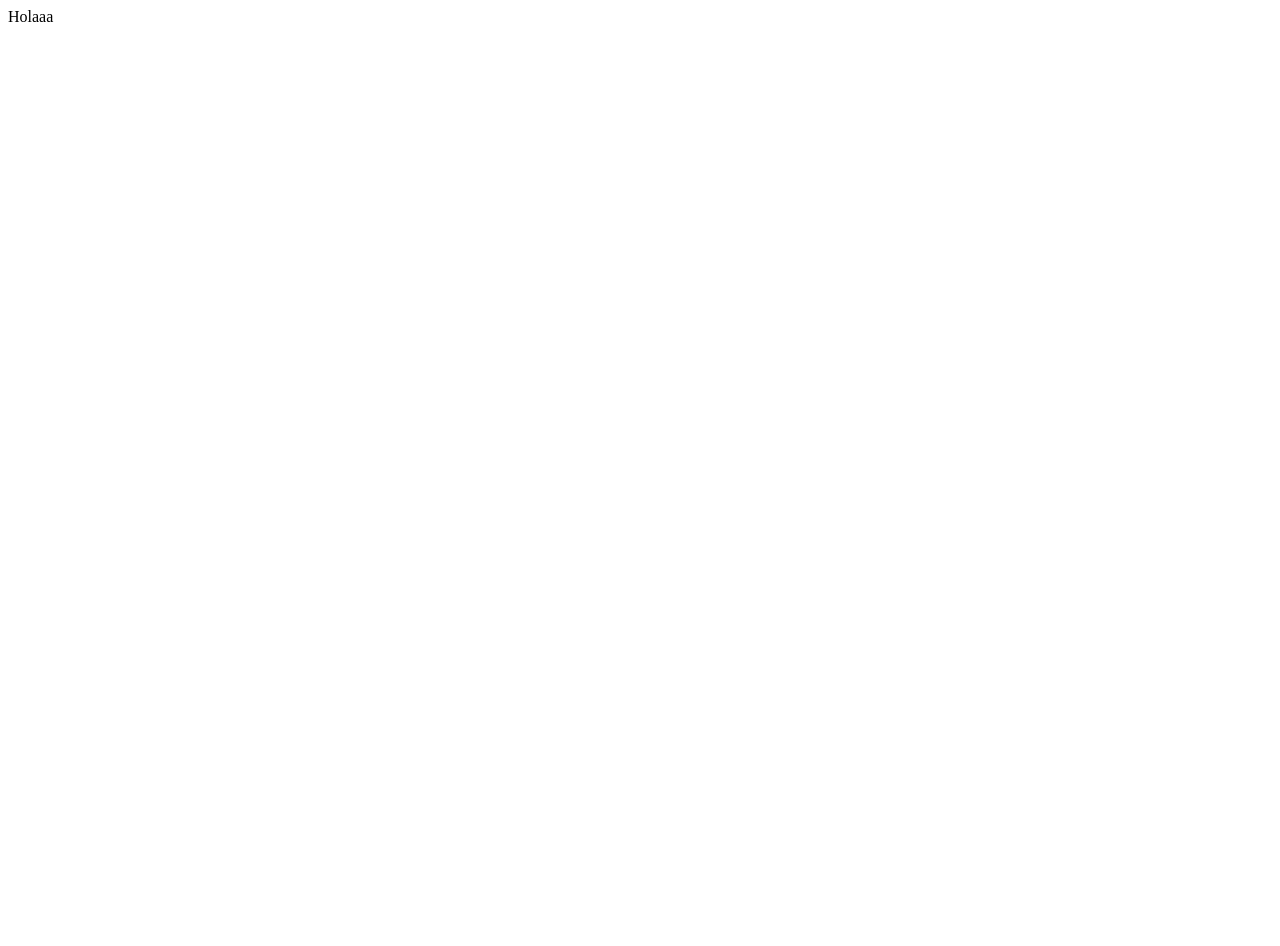
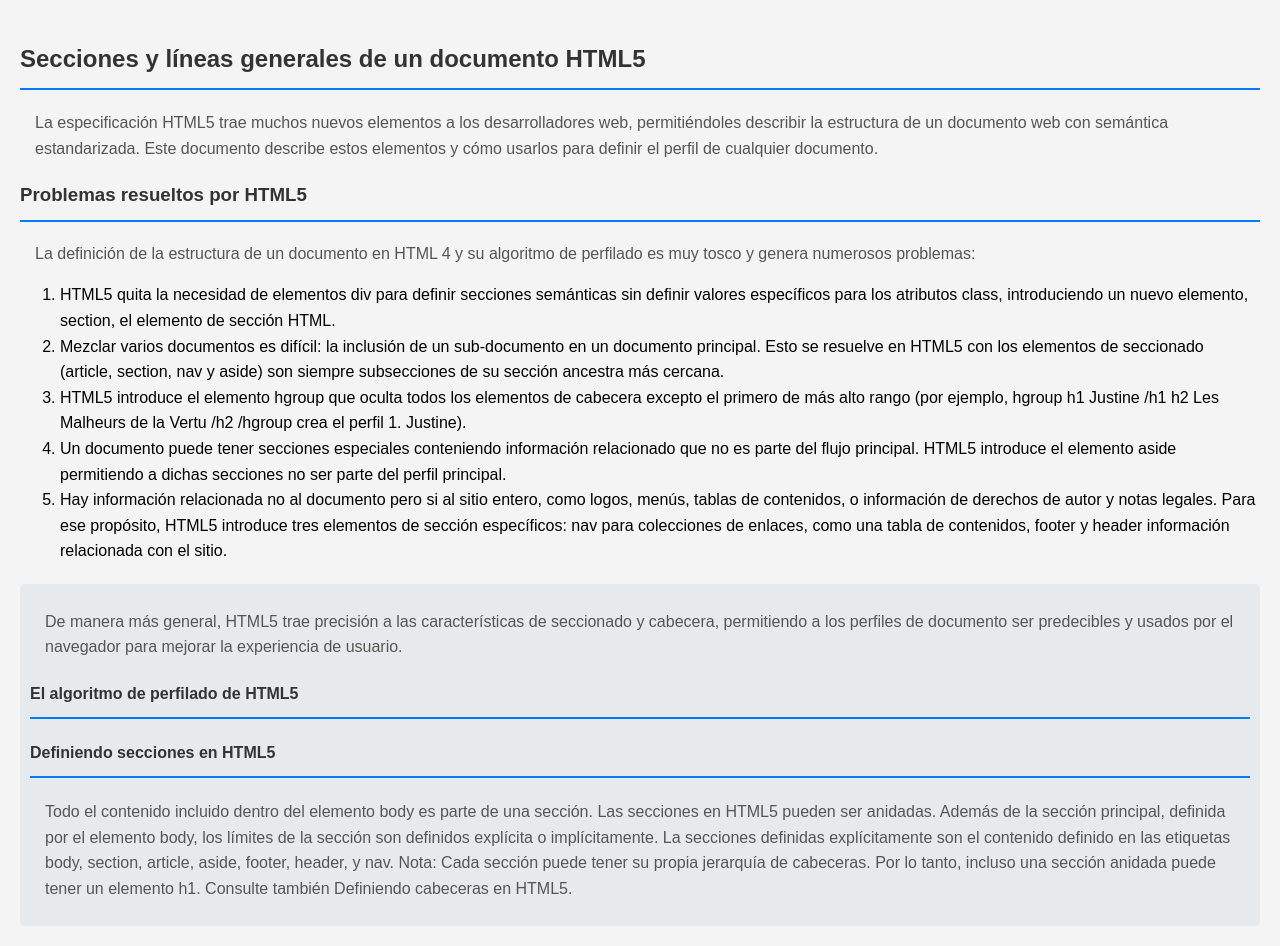
Before and after one commit to jgonzaco/HTML-CSS-y-JS-Proyects, a plain HTML site: page index.html in a window 1280 px wide. Before the commit the page ends 800 px from the top, so only its background shows below. Drawn offline with Linux system fonts and the light colour scheme.

Commit message:
Actualizacion de html e introduccion de css

```diff
--- a/index.html
+++ b/index.html
@@ -1,11 +1,82 @@
 <!DOCTYPE html>
 <html lang="en">
+
 <head>
     <meta charset="UTF-8">
     <meta name="viewport" content="width=device-width, initial-scale=1.0">
-    <title>Document</title>
+    <link rel="stylesheet" type="text/css" href="style.css">
+    <title>Practica 1</title>
 </head>
+
 <body>
-    Holaaa
+    <section>
+        <h1>Secciones y líneas generales de un documento HTML5</h1>
+        <section>
+            <p>La especificación HTML5 trae muchos nuevos elementos a los desarrolladores web, permitiéndoles describir
+                la estructura de un documento web con semántica estandarizada.
+                Este documento describe estos elementos y cómo usarlos para definir el perfil de cualquier documento.
+            </p>
+        </section><!--Primer seccion con encabezado y parrafos-->
+        <section>
+            <h1>Problemas resueltos por HTML5</h1><!-- Encabezado1 -->
+            <section>
+                <p>La definición de la estructura de un documento en HTML 4 y su algoritmo de perfilado es muy tosco y
+                    genera numerosos problemas:</p> <!--Parrafo-->
+            </section>
+        </section>
+        <section></section> <!--Salto-->
+        <aside>
+            <ol><!--Creacion de lista ordenada-->
+                <li>HTML5 quita la necesidad de elementos div para definir secciones semánticas sin definir valores
+                    específicos para los atributos class, introduciendo un nuevo elemento, section, el elemento de
+                    sección HTML.</li>
+                <li>Mezclar varios documentos es difícil: la inclusión de un sub-documento en un documento principal.
+                    Esto se resuelve en HTML5 con los elementos de seccionado (article, section, nav y aside) son
+                    siempre subsecciones de su sección ancestra más cercana.
+                </li>
+                <li>HTML5 introduce el elemento hgroup que oculta todos los elementos de cabecera excepto el primero de
+                    más alto rango (por ejemplo, hgroup h1 Justine /h1 h2 Les Malheurs de la Vertu /h2 /hgroup crea el
+                    perfil 1. Justine).
+                </li>
+                <li>Un documento puede tener secciones especiales conteniendo información relacionado que no es parte
+                    del flujo principal. HTML5 introduce el elemento aside permitiendo a dichas secciones no ser parte
+                    del perfil principal.
+                </li>
+                <li>Hay información relacionada no al documento pero si al sitio entero, como logos, menús, tablas de
+                    contenidos, o información de derechos de autor y notas legales. Para ese propósito, HTML5 introduce
+                    tres elementos de sección específicos: nav para colecciones de enlaces, como una tabla de
+                    contenidos, footer y header información relacionada con el sitio.
+                </li>
+            </ol>
+        </aside>
+
+        <footer><!--Creacion de footer con seccion, encabezado y parrafo-->
+            <section>
+                <section>
+                    <p>De manera más general, HTML5 trae precisión a las características de seccionado y cabecera,
+                        permitiendo a los perfiles de documento ser predecibles y usados por el navegador para mejorar
+                        la experiencia de usuario.</p>
+                </section>
+
+                <section>
+                    <h1>El algoritmo de perfilado de HTML5</h1>
+                </section>
+
+                <section>
+                    <h1>Definiendo secciones en HTML5 </h1>
+                    <section>
+                        <p>Todo el contenido incluido dentro del elemento body es parte de una sección. Las secciones en
+                            HTML5 pueden ser anidadas. Además de la sección principal, definida por el elemento body,
+                            los límites de la sección son definidos explícita o implícitamente. La secciones definidas
+                            explícitamente son el contenido definido en las etiquetas body, section, article, aside,
+                            footer, header, y nav. Nota: Cada sección puede tener su propia jerarquía de cabeceras. Por
+                            lo tanto, incluso una sección anidada puede tener un elemento h1. Consulte también
+                            Definiendo cabeceras en HTML5.</p>
+                    </section>
+
+                </section>
+
+        </footer>
 </body>
+
 </html>
--- /dev/null
+++ b/style.css
@@ -0,0 +1,30 @@
+/*Estilo body*/
+body {
+    font-family: Arial, sans-serif;
+    line-height: 1.6;
+    margin: 0;
+    padding: 20px;
+    background-color: #f4f4f4;
+}
+
+/*Estilo h1*/
+h1 {
+    color: #333;
+    border-bottom: 2px solid #007BFF;
+    padding-bottom: 10px;
+}
+
+/*Estilo parrafos*/
+p {
+    color: #555;
+    margin: 15px;
+}
+
+/*Estilo footer*/
+footer {
+    margin-top: 20px;
+    padding: 10px;
+    background: #e7eaec;
+    color: white;
+    border-radius: 5px;
+}
```
